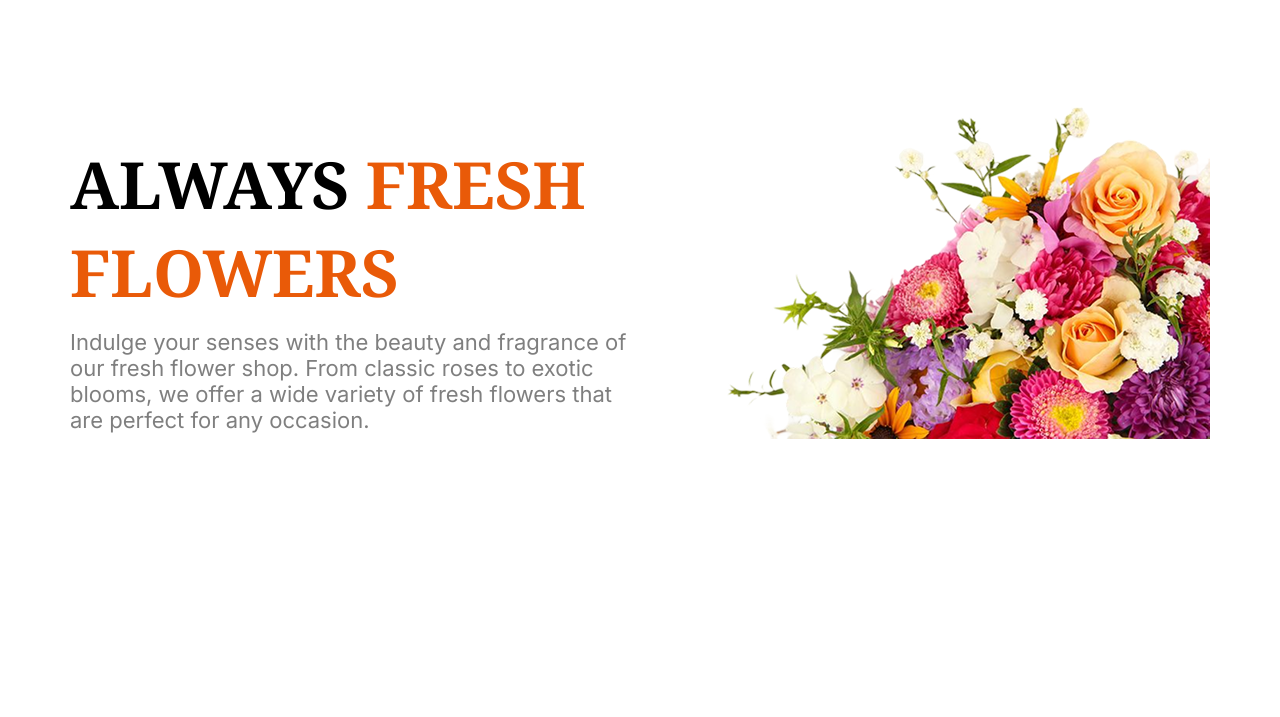
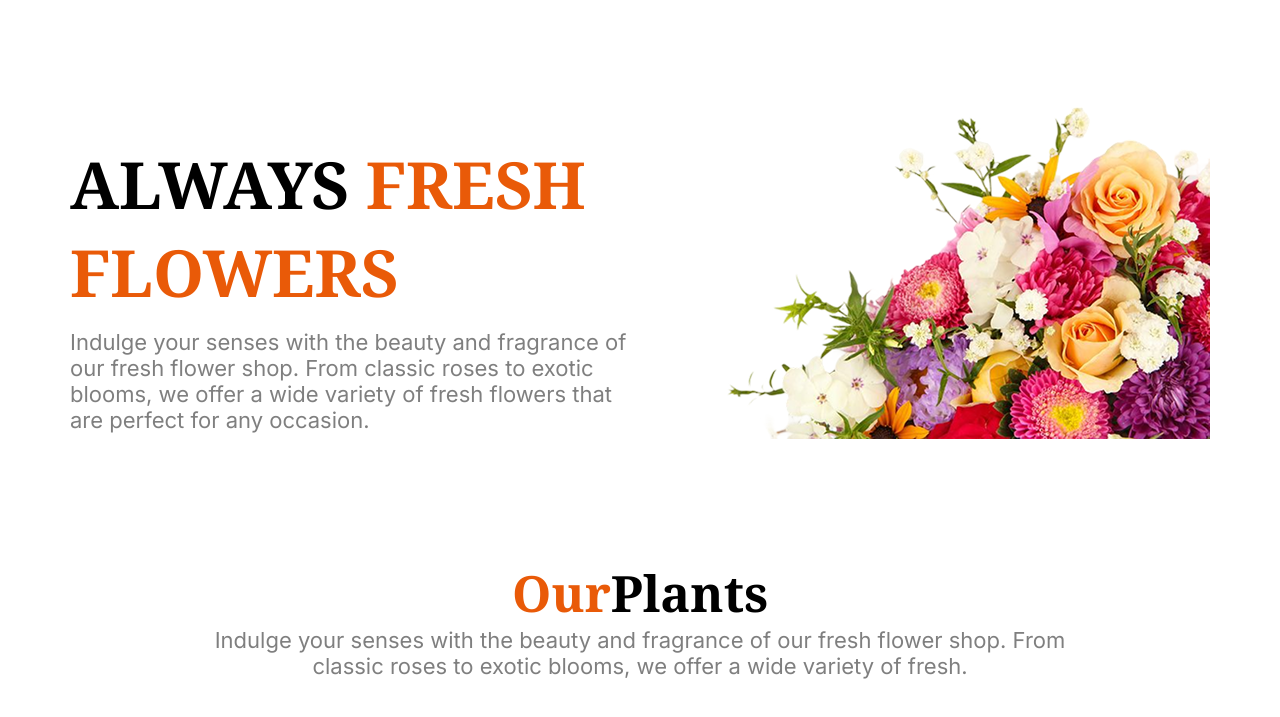
Before and after one commit to joha-2127/A2-flower-shop-repo, a plain HTML site: page index.html in a window 1280 px wide. Shown: the part 105-822 px from the top of the page. Before the commit the page ends 800 px from the top, so only its background shows below. Drawn offline with Linux system fonts and the light colour scheme.

Commit message:
added new sections

```diff
--- a/index.html
+++ b/index.html
@@ -65,6 +65,17 @@
           />
         </div>
       </section>
+
+      <section class="card-section container">
+        <div class="card-details">
+          <h1><span class="color">Our</span> Plants</h1>
+          <p>
+            Indulge your senses with the beauty and fragrance of our fresh
+            flower shop. From <br />
+            classic roses to exotic blooms, we offer a wide variety of fresh.
+          </p>
+        </div>
+      </section>
     </main>
   </body>
 </html>
--- a/style.css
+++ b/style.css
@@ -63,3 +63,26 @@
   font-weight: 400;
   margin: 13px 0px;
 }
+/* CARD SECTION */
+.card-section {
+  height: 1186.88px;
+  margin-top: 120px;
+}
+.card-details h1 {
+  font-family: "Noto Serif", serif;
+
+  font-size: 50px;
+  display: flex;
+  align-items: center;
+  justify-content: center;
+  padding: 0px;
+}
+.card-details p {
+  display: flex;
+  text-align: center;
+  align-items: center;
+  justify-content: center;
+  color: rgba(0, 0, 0, 0.5);
+  font-family: Inter;
+  font-size: 22px;
+}
```
